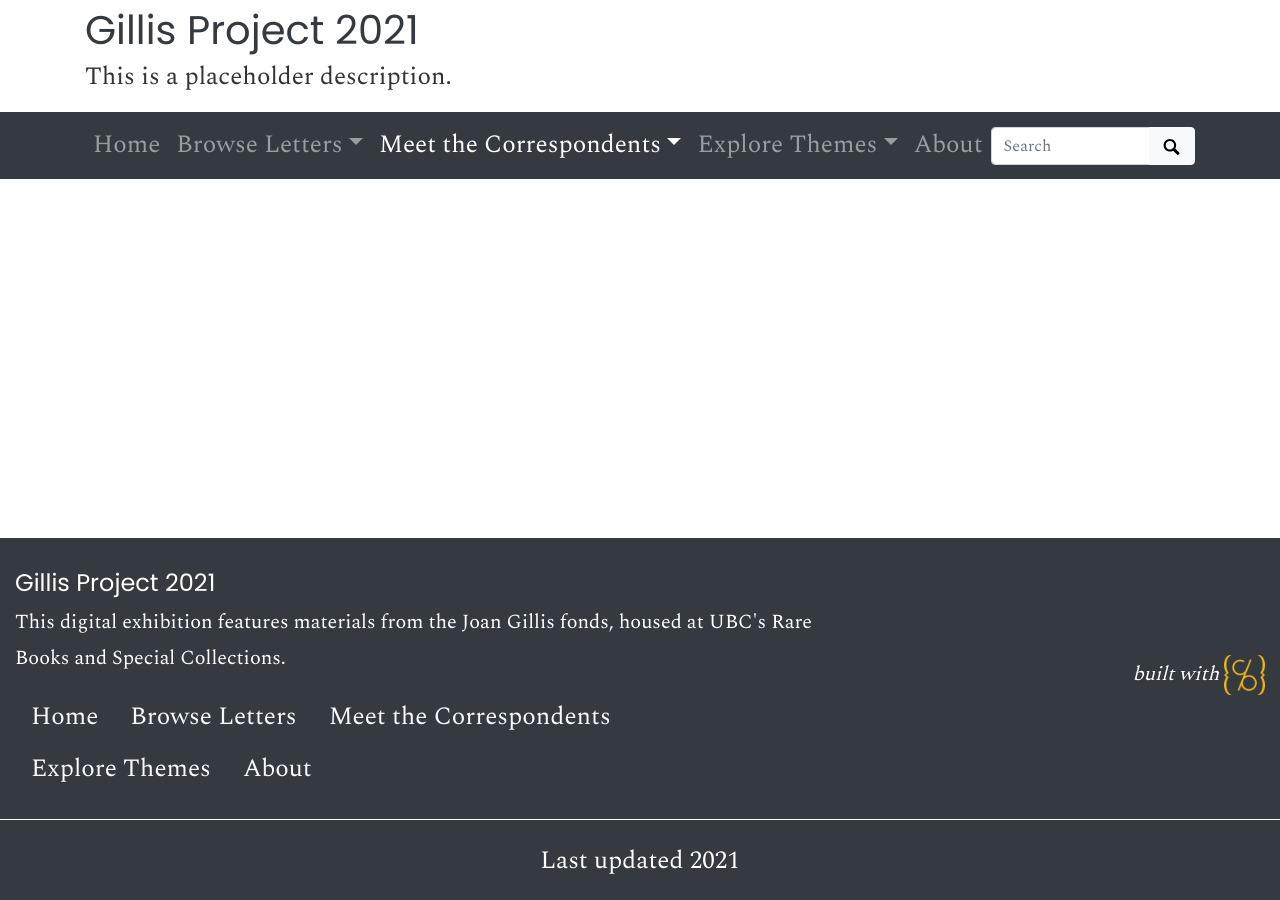
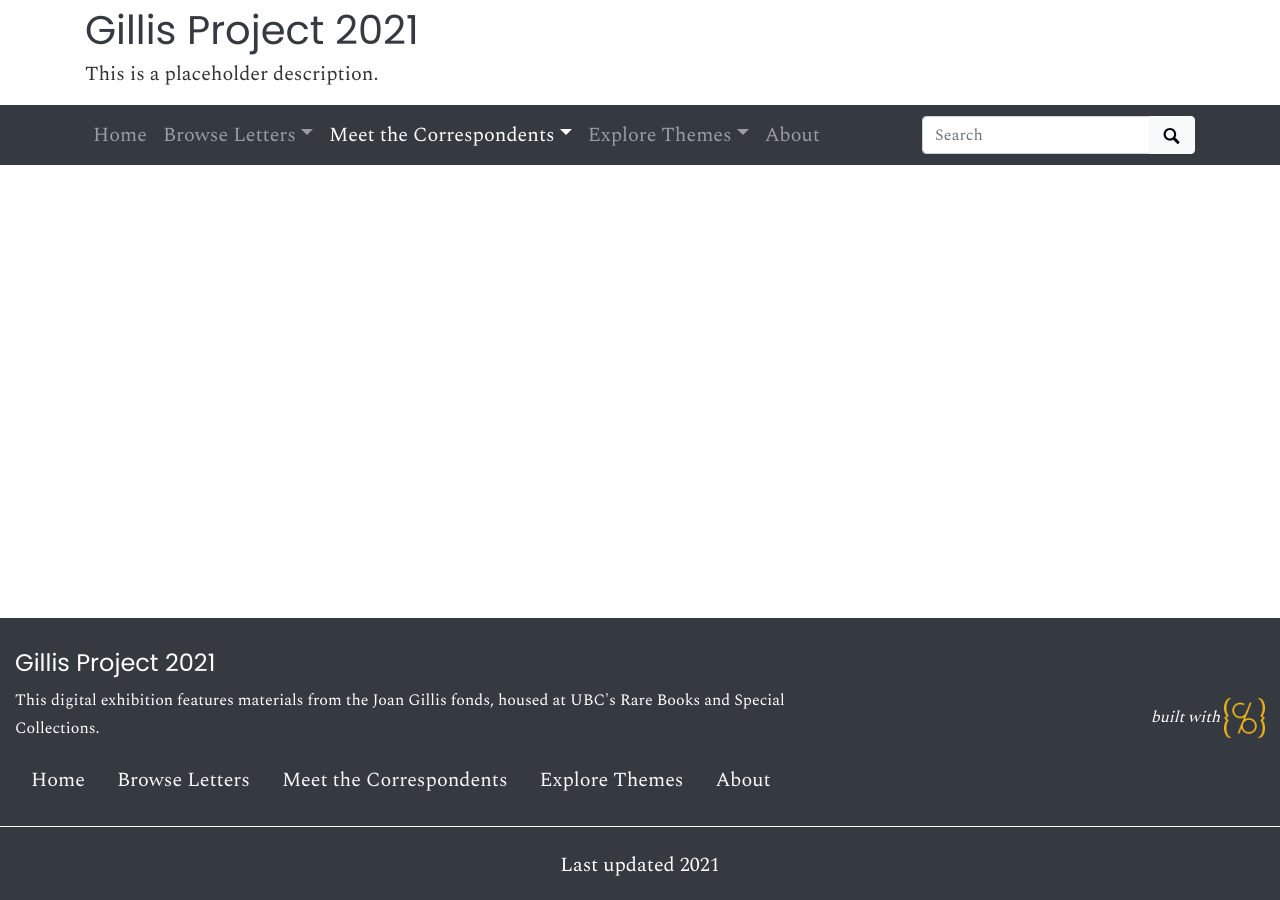
Before and after one commit to ubc-library-rbsc/gillis-2021, a Jekyll site: the page built from pages/tad.md, in a window 1280 px wide. Built offline with Jekyll 4.4.1, drawn with Linux system fonts in a browser that asks for light colours.

Commit message:
Update _custom.scss

```diff
--- a/_sass/_custom.scss
+++ b/_sass/_custom.scss
@@ -26,7 +26,7 @@ h6,
 
 body {
   font-family: 'Spectral', serif;
-  font-size: 25px;
+  font-size: 20px;
   line-height: 1.42857143;
   color: #333333;
   background-color: #ffffff;
```
